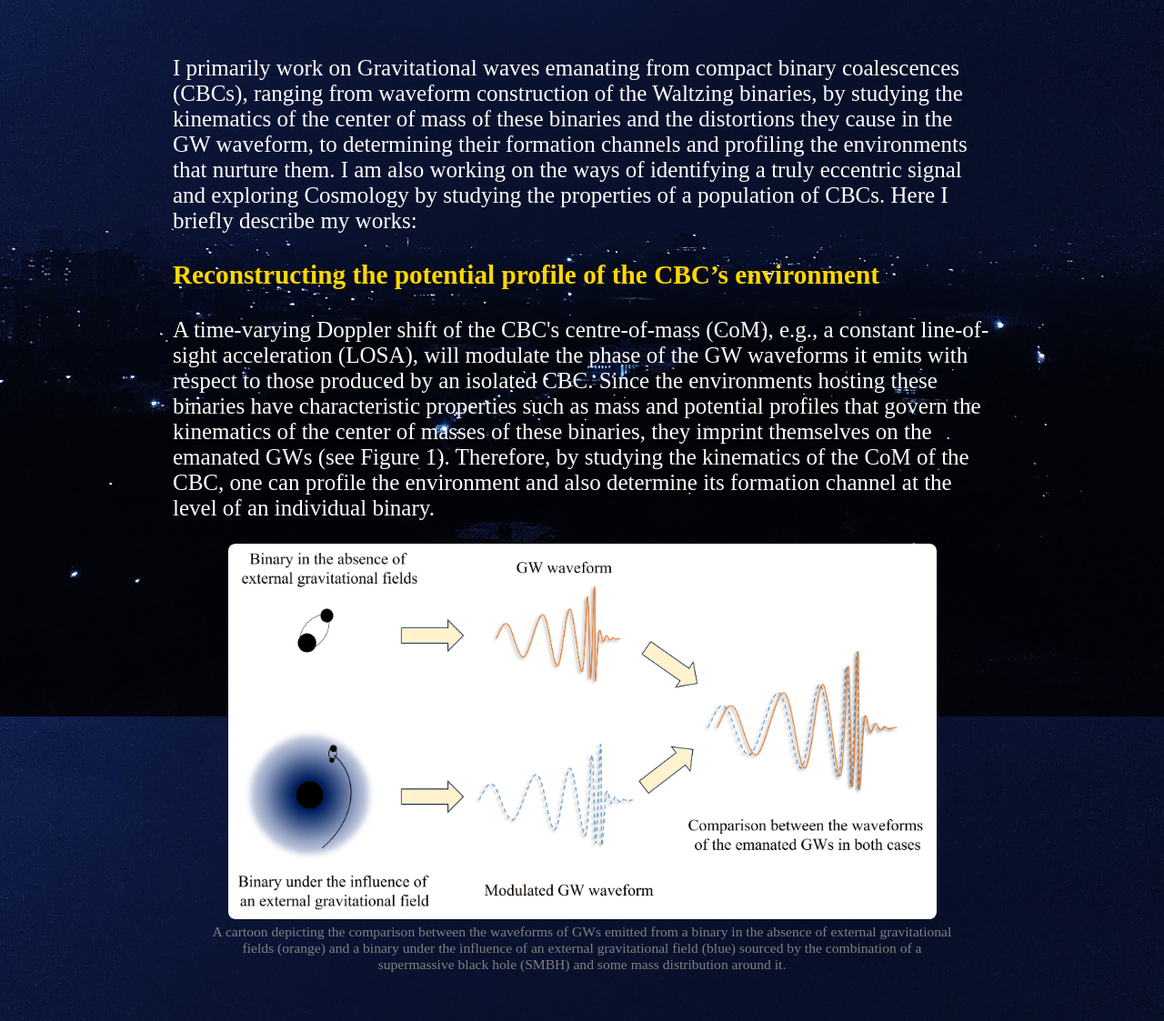
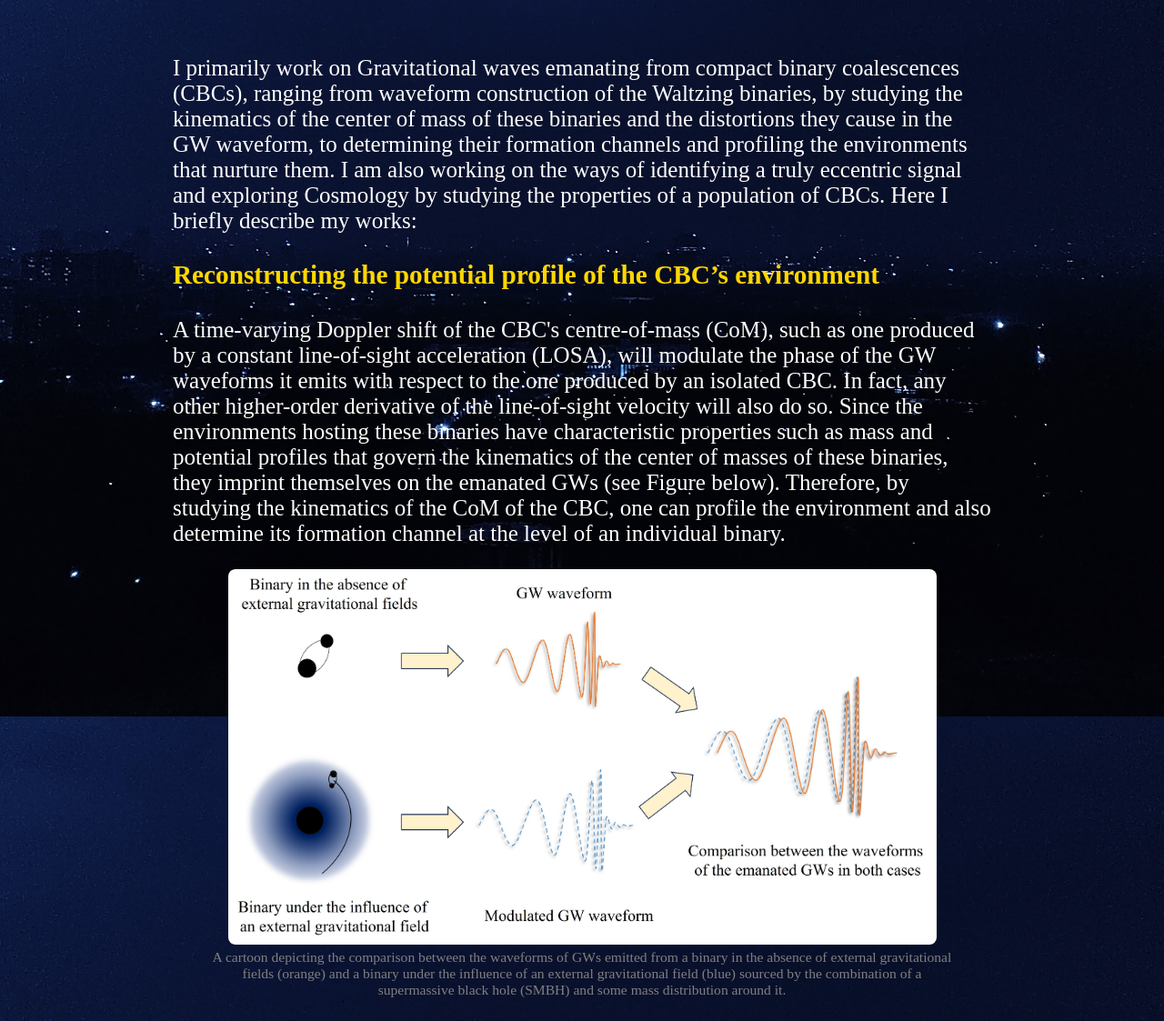
Before and after one commit to avinash-tiwari-at/avinash-tiwari-at.github.io, a Jekyll site: the page built from research.md, in a window 1280 px wide, cut to the strip 112-1235 px from the top of the page. Shown: the whole strip at 91% size. Built offline with Jekyll 4.4.1, drawn with Linux system fonts in a browser that asks for light colours.

Commit message:
Update research.md

```diff
--- a/research.md
+++ b/research.md
@@ -11,7 +11,7 @@ bodyClass: research
     </p>
     <h3><span style="color: gold;">Reconstructing the potential profile of the CBC’s environment</span></h3>
     <p>
-      A time-varying Doppler shift of the CBC's centre-of-mass (CoM), e.g., a constant line-of-sight acceleration (LOSA), will modulate the phase of the GW waveforms it emits with respect to those produced by an isolated CBC. Since the environments hosting these binaries have characteristic properties such as mass and potential profiles that govern the kinematics of the center of masses of these binaries, they imprint themselves on the emanated GWs (see Figure 1). Therefore, by studying the kinematics of the CoM of the CBC, one can profile the environment and also determine its formation channel at the level of an individual binary.
+      A time-varying Doppler shift of the CBC's centre-of-mass (CoM), such as one produced by a constant line-of-sight acceleration (LOSA), will modulate the phase of the GW waveforms it emits with respect to the one produced by an isolated CBC. In fact, any other higher-order derivative of the line-of-sight velocity will also do so. Since the environments hosting these binaries have characteristic properties such as mass and potential profiles that govern the kinematics of the center of masses of these binaries, they imprint themselves on the emanated GWs (see Figure below). Therefore, by studying the kinematics of the CoM of the CBC, one can profile the environment and also determine its formation channel at the level of an individual binary.
       <figure style="text-align: center;">
         <img src="/assets/Research/Profiling_Depict.jpg" alt="Project 1 figure" style="max-width:95%; border-radius:8px;">
         <figcaption style="font-size:0.975rem; color:gray; margin-top:5px;">
```
